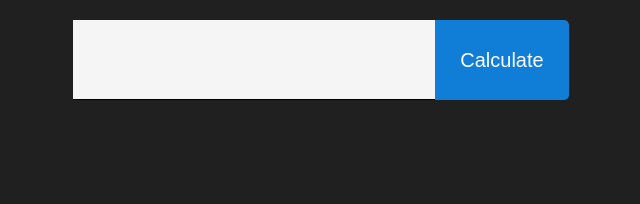
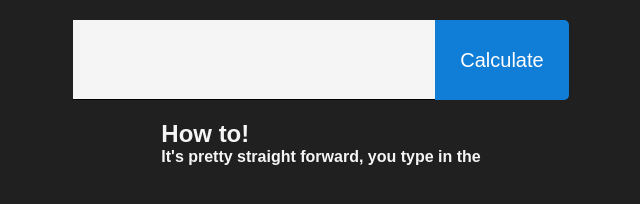
Before and after one commit to raizrazer/KSI-Code-Generator, a website built with Parcel: page index.html in a window 1280 px wide. Shown: the whole page, without its empty margins (319-959 px from the left). Built offline with nearby package versions, Linux system fonts and the light colour scheme.

Commit message:
Update index.html

```diff
--- a/index.html
+++ b/index.html
@@ -1,7 +1,7 @@
 <!DOCTYPE html>
 <html>
   <head>
-    <title>Parcel Sandbox</title>
+    <title>KSI Gift Card Generator</title>
     <meta charset="UTF-8" />
     <link rel="stylesheet" href="/styles.css" />
     <!-- Global site tag (gtag.js) - Google Analytics -->
@@ -23,7 +23,11 @@
   <body>
     <div class="input-code">
       <input type="text" class="code" name="code" id="code" />
-      <button id="calc" type="submit" >Calculate</button>
+      <button id="calc" type="submit">Calculate</button>
+    </div>
+    <div class="howto">
+      <h2 id="title">How to!</h2>
+      <h4 id="details">It's pretty straight forward, you type in the </h4>
     </div>
     <div id="app"></div>
     <!-- <table id="table"></table> -->
```
